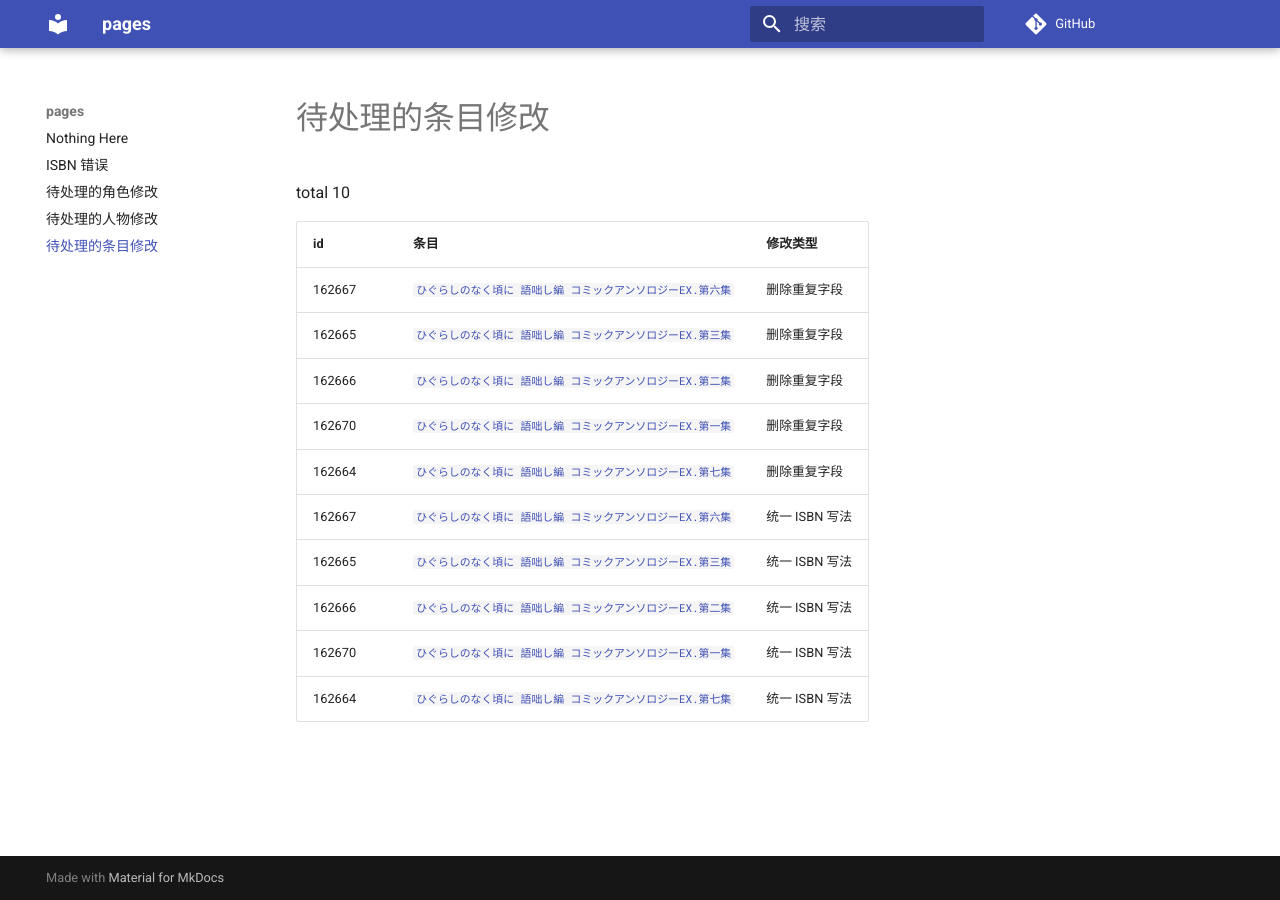
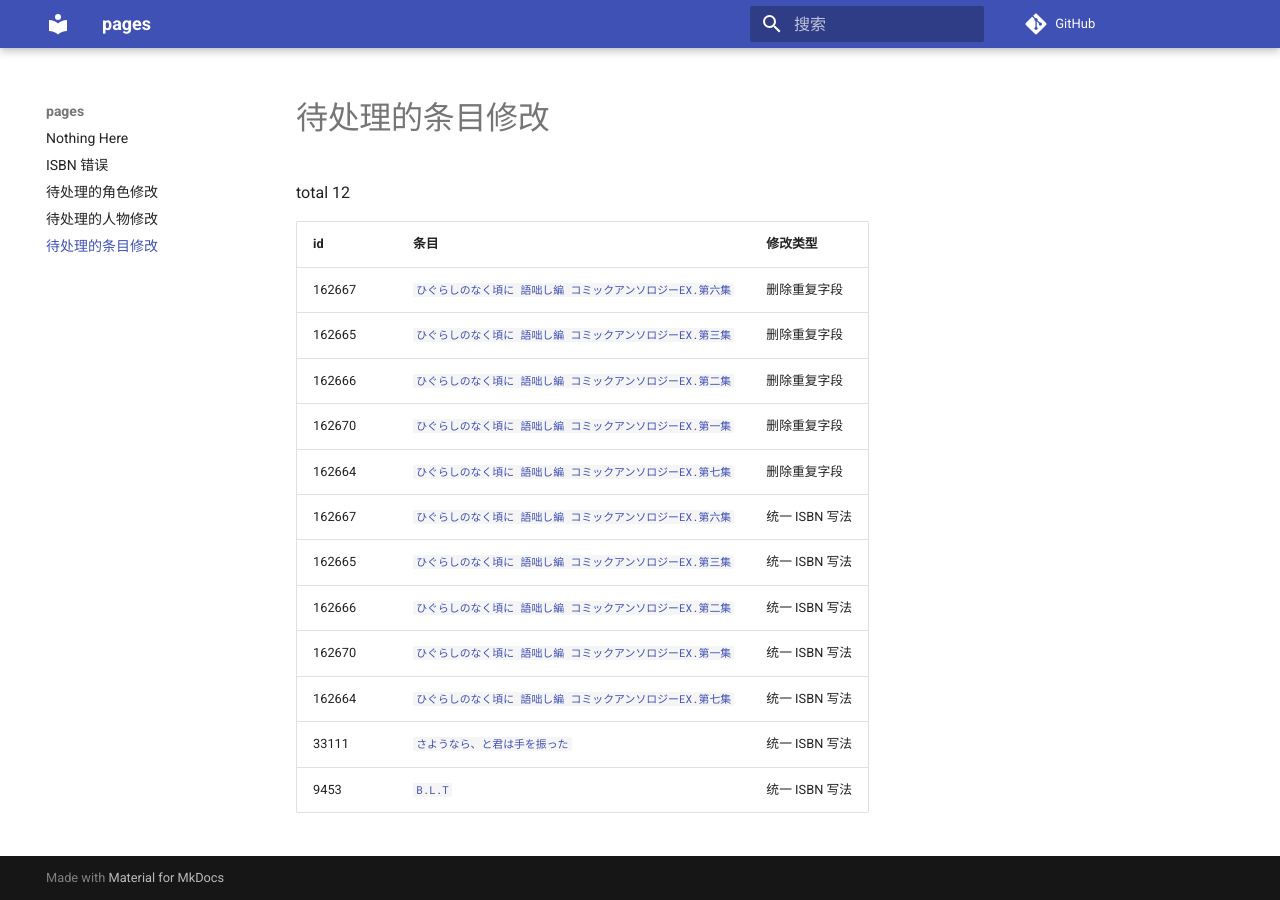
Before and after one commit to trim21/bangumi-pages, an MkDocs documentation site: the page built from docs/pending-subject-changes.md, in a window 1280 px wide. Built offline with MkDocs 1.6.1 and Material for MkDocs 9.7.7, drawn with Linux system fonts in a browser that asks for light colours; comment, search, counter and statistics services are not loaded.

Commit message:
update pending-changes.md

```diff
--- a/docs/pending-subject-changes.md
+++ b/docs/pending-subject-changes.md
@@ -1,6 +1,6 @@
 # 待处理的条目修改
 
-total 10
+total 12
 
 | id | 条目 | 修改类型 |
 | --- | --- | --- |
@@ -14,3 +14,5 @@ total 10
 | 162666 | [`ひぐらしのなく頃に 語咄し編 コミックアンソロジーEX.第二集`](https://bgm.tv/subject/162666) | 统一 ISBN 写法 |
 | 162670 | [`ひぐらしのなく頃に 語咄し編 コミックアンソロジーEX.第一集`](https://bgm.tv/subject/162670) | 统一 ISBN 写法 |
 | 162664 | [`ひぐらしのなく頃に 語咄し編 コミックアンソロジーEX.第七集`](https://bgm.tv/subject/162664) | 统一 ISBN 写法 |
+| 33111 | [`さようなら、と君は手を振った`](https://bgm.tv/subject/33111) | 统一 ISBN 写法 |
+| 9453 | [`B.L.T`](https://bgm.tv/subject/9453) | 统一 ISBN 写法 |
```
